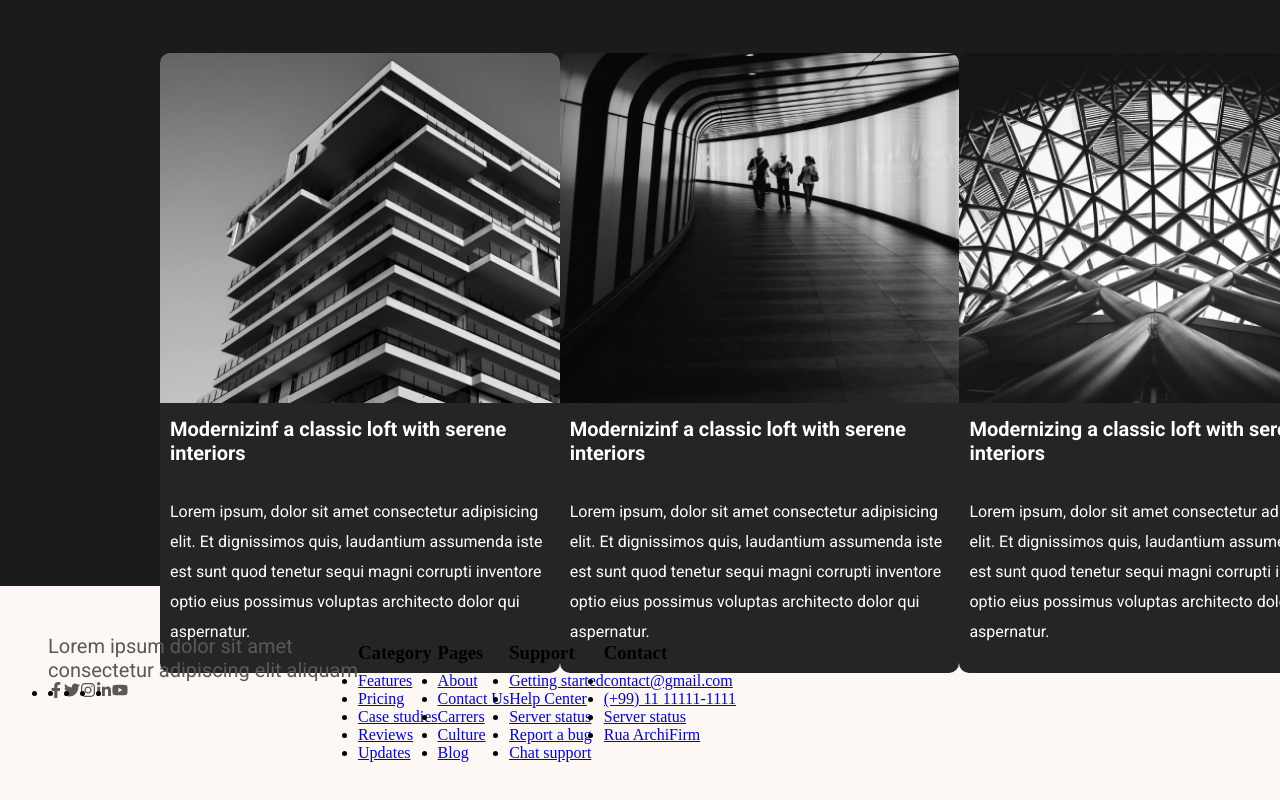
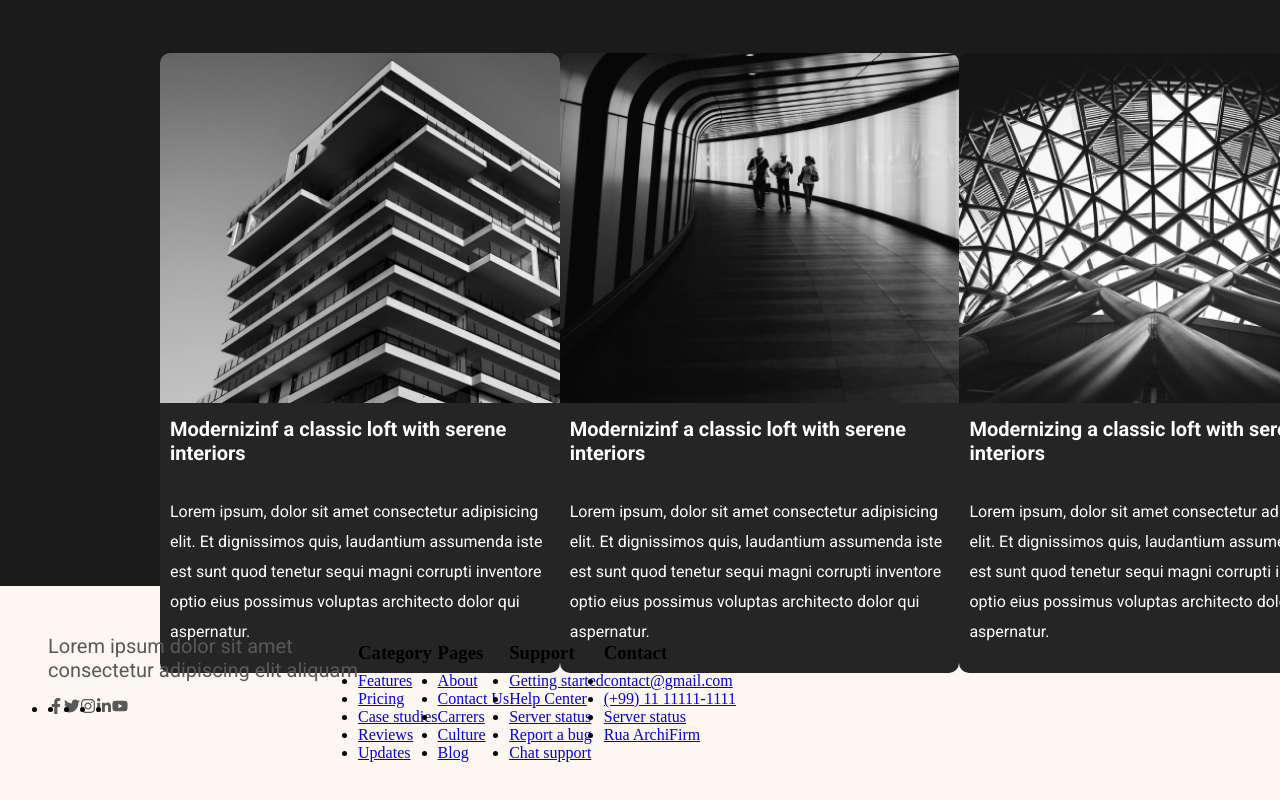
Before and after one commit to gabrieljcoutinho/Projeto-Archi-Firm, a React (Create React App) app: page / in a window 1280 px wide. Shown: the part 4210-5010 px from the top of the page. Built offline with nearby package versions, Linux system fonts and the light colour scheme.

Commit message:
espaçmento

```diff
--- a/src/Css/Footer.css
+++ b/src/Css/Footer.css
@@ -9,6 +9,7 @@
 
 .linksRedesSociais {
     display: flex;
+    padding-top: 1rem;
 }
 
 .paragrafoFooter {
```
